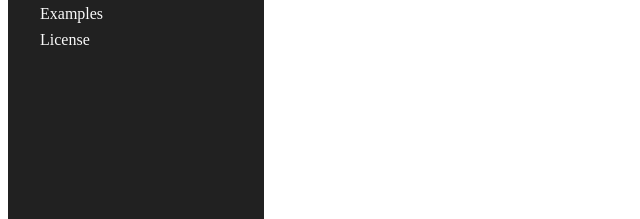
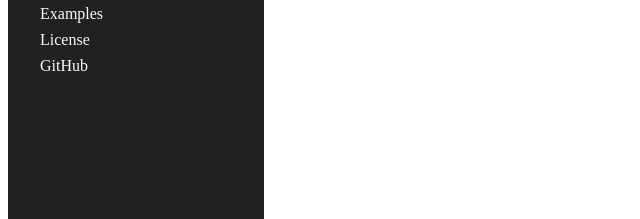
Before and after one commit to DmitryAstafyev/Flex.Patterns, a website: page public/html/navigation/template.html in a window 1280 px wide. Shown: the part 1043-1262 px from the top of the page, 0-640 px from the left. Drawn offline with Linux system fonts and the light colour scheme.

Commit message:
Add link to github

```diff
--- a/public/html/navigation/template.html
+++ b/public/html/navigation/template.html
@@ -30,6 +30,7 @@
         <p class="text"><a class="download" href="page_flex.html">Flex features</a></p>
         <p class="text"><a class="download" href="page_examples.html">Examples</a></p>
         <p class="text"><a class="download" href="page_license.html">License</a></p>
+        <p class="text"><a class="download" href="https://github.com/DmitryAstafyev/Flex.Patterns">GitHub</a></p>
     </nav>
 </body>
 </html>
```
Also changed, not shown: README.md.
